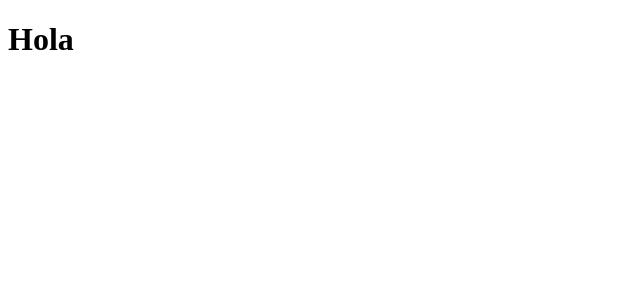
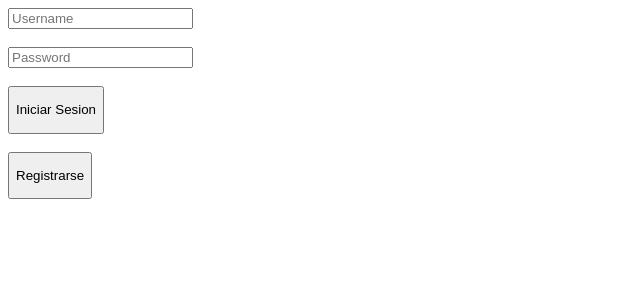
Before and after one commit to AndresBrav/PG-Frontend-TS-, a React (Vite) app: page / in a window 1280 px wide. Shown: the top 300 px of the page, without its empty margins (0-640 px from the left). Built offline with nearby package versions, Linux system fonts and the light colour scheme.

Commit message:
sign in sesseion advance 1

```diff
--- a/package.json
+++ b/package.json
@@ -10,13 +10,17 @@
     "preview": "vite preview"
   },
   "dependencies": {
+    "axios": "^1.11.0",
     "react": "^19.1.0",
-    "react-dom": "^19.1.0"
+    "react-dom": "^19.1.0",
+    "react-router-dom": "^7.7.1"
   },
   "devDependencies": {
     "@eslint/js": "^9.30.1",
+    "@types/axios": "^0.9.36",
     "@types/react": "^19.1.8",
     "@types/react-dom": "^19.1.6",
+    "@types/react-router-dom": "^5.3.3",
     "@vitejs/plugin-react-swc": "^3.10.2",
     "eslint": "^9.30.1",
     "eslint-plugin-react-hooks": "^5.2.0",
--- a/src/App.tsx
+++ b/src/App.tsx
@@ -1,11 +1,19 @@
-import { useState } from "react";
+import { BrowserRouter, Route, Routes } from "react-router-dom";
+import Login from "./components/users/Login";
+import SignUp from "./components/users/SignUp";
+import { TokenProvider } from "./components/Context/TokenProvider";
 
 function App() {
-    const [count, setCount] = useState(0);
-
     return (
         <>
-          <h1>Hola</h1>
+            <TokenProvider>
+                <BrowserRouter>
+                    <Routes>
+                        <Route path="/" element={<Login />} />
+                        <Route path="/registro" element={<SignUp />} />
+                    </Routes>
+                </BrowserRouter>
+            </TokenProvider>
         </>
     );
 }
--- /dev/null
+++ b/src/components/Context/TokenContext.tsx
@@ -0,0 +1,12 @@
+import React, { createContext } from "react";
+
+export interface TokenContextType {
+    claveAcceso: string;
+    setClaveAcceso: React.Dispatch<React.SetStateAction<string>>;
+}
+
+// Contexto vacío con valores iniciales
+export const TokenContext = createContext<TokenContextType>({
+    claveAcceso: "",
+    setClaveAcceso: () => {},
+});
--- /dev/null
+++ b/src/components/Context/TokenProvider.tsx
@@ -0,0 +1,31 @@
+import React, { useEffect, useState } from "react";
+import { TokenContext } from "./TokenContext";
+
+interface TokenProviderProps {
+    children: React.ReactNode;
+}
+
+export function TokenProvider({ children }: TokenProviderProps) {
+    const [claveAcceso, setClaveAcceso] = useState<string>("");
+
+    // Cargar el token desde localStorage al iniciar
+    useEffect(() => {
+        const savedToken = localStorage.getItem("token");
+        if (savedToken) {
+            setClaveAcceso(savedToken);
+        }
+    }, []);
+
+    // Guardar en localStorage cada vez que cambie
+    useEffect(() => {
+        if (claveAcceso) {
+            localStorage.setItem("token", claveAcceso);
+        }
+    }, [claveAcceso]);
+
+    return (
+        <TokenContext.Provider value={{ claveAcceso, setClaveAcceso }}>
+            {children}
+        </TokenContext.Provider>
+    );
+}
--- /dev/null
+++ b/src/components/Services/authService.ts
@@ -0,0 +1,22 @@
+import axios from "axios";
+
+const API = import.meta.env.VITE_API_URL;
+
+export interface LoginResponse {
+    token: string;
+}
+
+export const loginuser = async (
+    username: string,
+    password: string
+): Promise<LoginResponse> => {
+    // Por eso, aunque no escribas response.data en el genérico,
+    //  TypeScript sabe que lo que importa es el tipo de data
+    //  dentro de response.
+    const { data } = await axios.post<LoginResponse>(
+        `${API}/usuarios/login/iniciar`,
+        { username, password },
+        { headers: { "Content-Type": "application/json" } }
+    );
+    return data;
+};
--- /dev/null
+++ b/src/components/users/Login.tsx
@@ -0,0 +1,69 @@
+import React, { useContext, useState } from "react";
+import { TokenContext } from "../Context/TokenContext";
+import { loginuser } from "../Services/authService";
+
+const Login = () => {
+    const [username, setUsername] = useState<string>("");
+    const [password, setPassword] = useState<string>("");
+    const [message, setMessage] = useState<string>("");
+
+    const { claveAcceso, setClaveAcceso } = useContext(TokenContext);
+
+    const handleUsernameChange = (e: React.ChangeEvent<HTMLInputElement>) => {
+        setUsername(e.target.value);
+    };
+
+    const handlePasswordChange = (e: React.ChangeEvent<HTMLInputElement>) => {
+        setPassword(e.target.value);
+    };
+
+    const handleLogin = async () => {
+        try {
+
+            const data = await loginuser(username, password);
+            setClaveAcceso(data.token);     //we store the token in the context
+            setMessage("Token almacenado correctamente");
+
+        } catch (error) {
+            setMessage("Error en el login");
+        }
+    };
+
+    const handleSignup = () => {};
+
+    return (
+        <div className="flex-container">
+            <input
+                className="flex-input"
+                type="text"
+                placeholder="Username"
+                value={username}
+                onChange={handleUsernameChange}
+                style={{ marginRight: "0.5rem" }}
+            />
+            <br />
+            <br />
+            <input
+                className="flex-input"
+                type="text"
+                placeholder="Password"
+                value={password}
+                onChange={handlePasswordChange}
+                style={{ marginRight: "0.5rem" }}
+            />
+            <br />
+            <br />
+            <button onClick={handleLogin}>
+                <p>Iniciar Sesion</p>
+            </button>
+            <br />
+            <br />
+            <button onClick={handleSignup}>
+                <p>Registrarse</p>
+            </button>
+            {/* {message && <p>{message}</p>} */}
+        </div>
+    );
+};
+
+export default Login;
--- /dev/null
+++ b/src/components/users/SignUp.tsx
@@ -0,0 +1,11 @@
+import React from "react";
+
+const SignUp = () => {
+    return (
+        <div>
+            <h1>Este es la pagina de registro </h1>
+        </div>
+    );
+};
+
+export default SignUp;
```
Also changed, not shown: src/main.tsx (+8 -8 lines), 2 other files (tests, documents, lock files or other folders).
